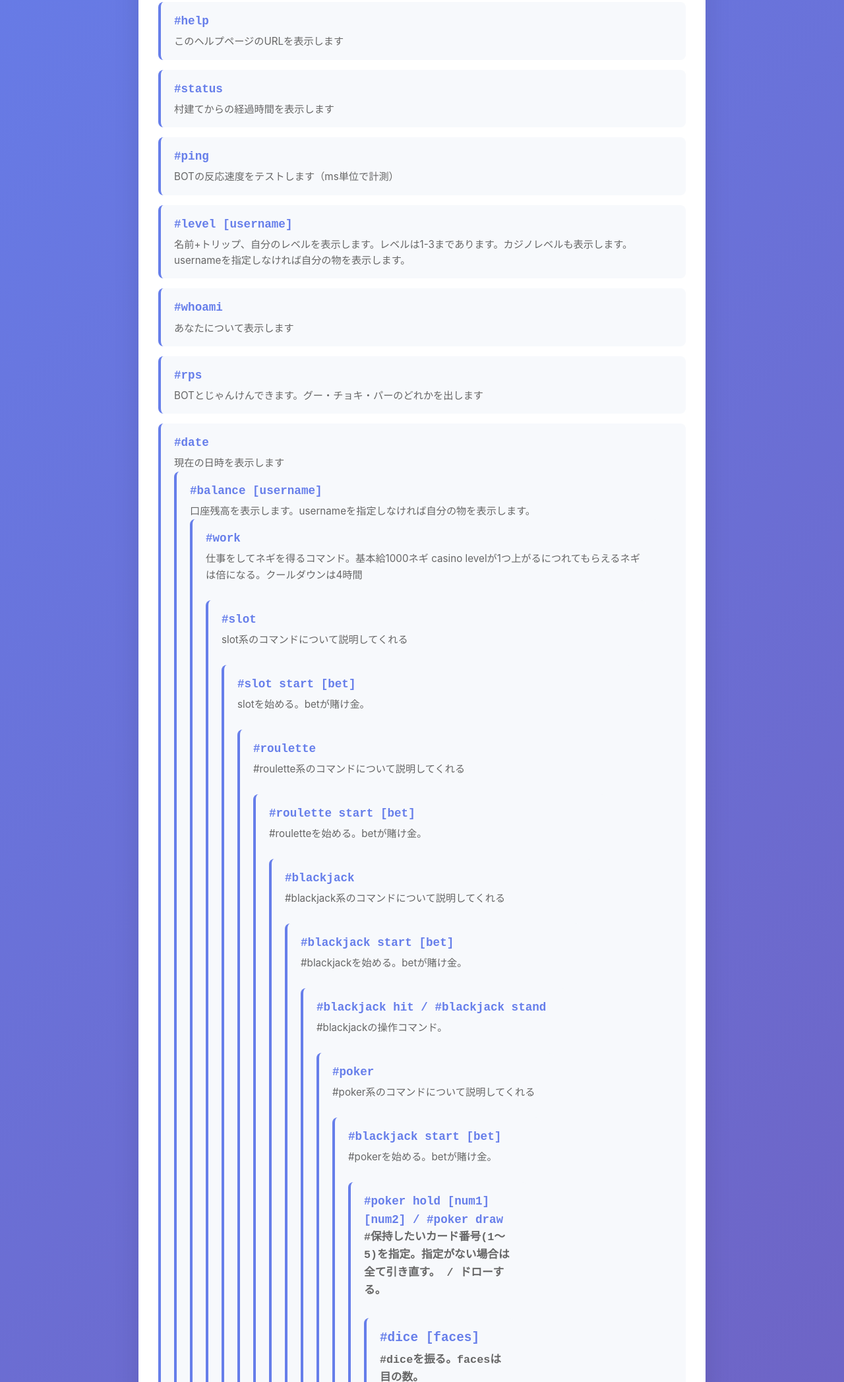
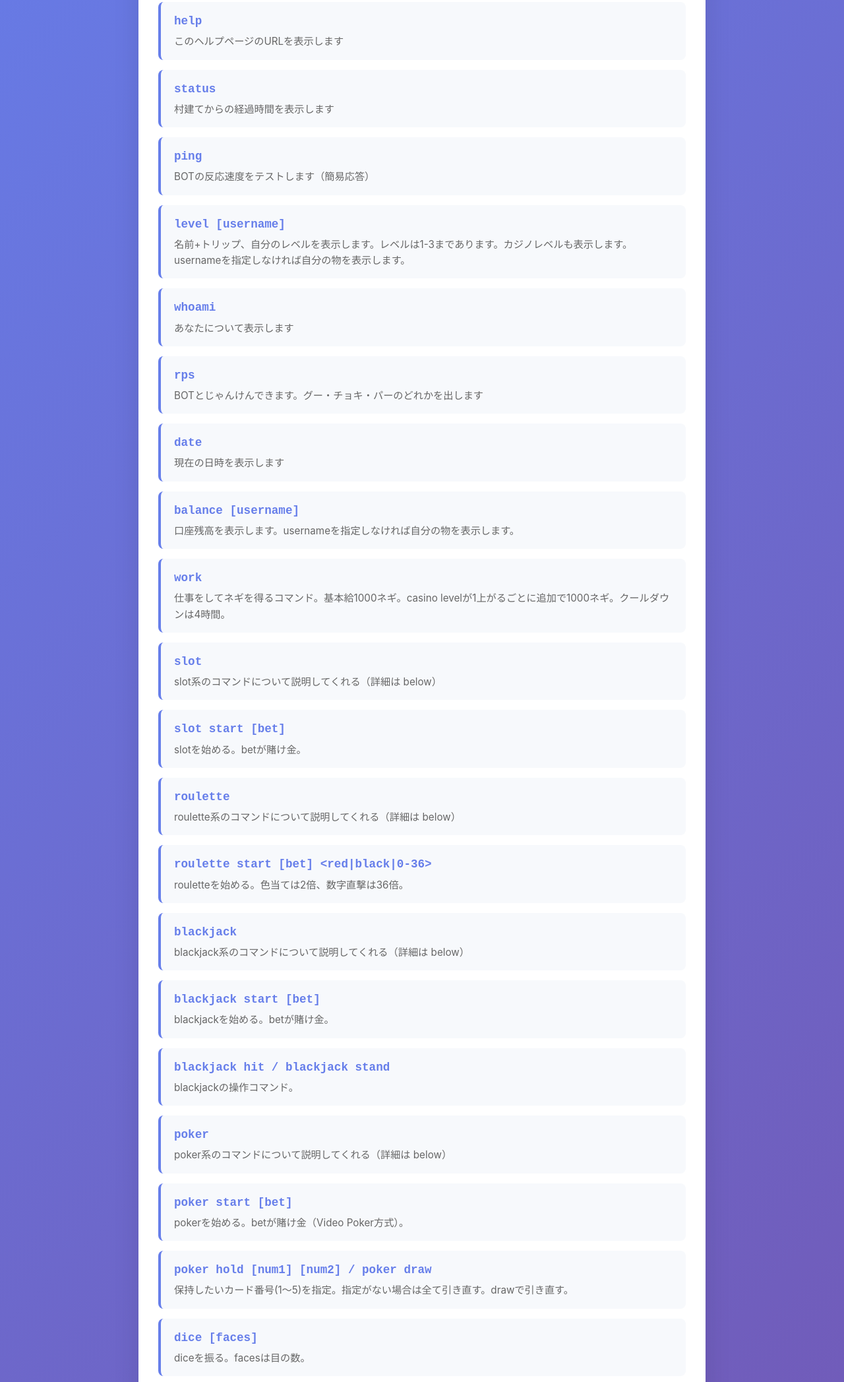
Before and after one commit to kusogakill/negira.bot, a plain HTML site: page index.html in a window 1280 px wide. Shown: the part 481-2576 px from the top of the page at 66% size. Drawn offline with Linux system fonts and the light colour scheme.

Commit message:
Update index.html

```diff
--- a/index.html
+++ b/index.html
@@ -162,94 +162,108 @@
             <h2>コマンド一覧</h2>
 
             <div class="command">
-                <div class="command-name">#help</div>
+                <div class="command-name">help</div>
                 <div class="command-desc">このヘルプページのURLを表示します</div>
             </div>
 
             <div class="command">
-                <div class="command-name">#status</div>
+                <div class="command-name">status</div>
                 <div class="command-desc">村建てからの経過時間を表示します</div>
             </div>
 
             <div class="command">
-                <div class="command-name">#ping</div>
-                <div class="command-desc">BOTの反応速度をテストします（ms単位で計測）</div>
+                <div class="command-name">ping</div>
+                <div class="command-desc">BOTの反応速度をテストします（簡易応答）</div>
             </div>
 
             <div class="command">
-                <div class="command-name">#level [username]</div>
+                <div class="command-name">level [username]</div>
                 <div class="command-desc">名前+トリップ、自分のレベルを表示します。レベルは1-3まであります。カジノレベルも表示します。usernameを指定しなければ自分の物を表示します。</div>
             </div>
 
             <div class="command">
-                <div class="command-name">#whoami</div>
+                <div class="command-name">whoami</div>
                 <div class="command-desc">あなたについて表示します</div>
             </div>
 
             <div class="command">
-                <div class="command-name">#rps</div>
+                <div class="command-name">rps</div>
                 <div class="command-desc">BOTとじゃんけんできます。グー・チョキ・パーのどれかを出します</div>
             </div>
 
             <div class="command">
-                <div class="command-name">#date</div>
+                <div class="command-name">date</div>
                 <div class="command-desc">現在の日時を表示します</div>
+            </div>
 
             <div class="command">
-                <div class="command-name">#balance [username]</div>
+                <div class="command-name">balance [username]</div>
                 <div class="command-desc">口座残高を表示します。usernameを指定しなければ自分の物を表示します。</div>
+            </div>
 
             <div class="command">
-                <div class="command-name">#work</div>
-                <div class="command-desc">仕事をしてネギを得るコマンド。基本給1000ネギ casino levelが1つ上がるにつれてもらえるネギは倍になる。クールダウンは4時間</div>
+                <div class="command-name">work</div>
+                <div class="command-desc">仕事をしてネギを得るコマンド。基本給1000ネギ。casino levelが1上がるごとに追加で1000ネギ。クールダウンは4時間。</div>
+            </div>
 
             <div class="command">
-                <div class="command-name">#slot</div>
-                <div class="command-desc">slot系のコマンドについて説明してくれる</div>
+                <div class="command-name">slot</div>
+                <div class="command-desc">slot系のコマンドについて説明してくれる（詳細は below）</div>
+            </div>
 
             <div class="command">
-                <div class="command-name">#slot start [bet]</div>
+                <div class="command-name">slot start [bet]</div>
                 <div class="command-desc">slotを始める。betが賭け金。</div>
+            </div>
 
             <div class="command">
-                <div class="command-name">#roulette</div>
-                <div class="command-desc">#roulette系のコマンドについて説明してくれる</div>
+                <div class="command-name">roulette</div>
+                <div class="command-desc">roulette系のコマンドについて説明してくれる（詳細は below）</div>
+            </div>
 
             <div class="command">
-                <div class="command-name">#roulette start [bet]</div>
-                <div class="command-desc">#rouletteを始める。betが賭け金。</div>
+                <div class="command-name">roulette start [bet] &lt;red|black|0-36&gt;</div>
+                <div class="command-desc">rouletteを始める。色当ては2倍、数字直撃は36倍。</div>
+            </div>
 
             <div class="command">
-                <div class="command-name">#blackjack</div>
-                <div class="command-desc">#blackjack系のコマンドについて説明してくれる</div>
+                <div class="command-name">blackjack</div>
+                <div class="command-desc">blackjack系のコマンドについて説明してくれる（詳細は below）</div>
+            </div>
 
             <div class="command">
-                <div class="command-name">#blackjack start [bet]</div>
-                <div class="command-desc">#blackjackを始める。betが賭け金。</div>
+                <div class="command-name">blackjack start [bet]</div>
+                <div class="command-desc">blackjackを始める。betが賭け金。</div>
+            </div>
 
             <div class="command">
-                <div class="command-name">#blackjack hit / #blackjack stand</div>
-                <div class="command-desc">#blackjackの操作コマンド。</div>
+                <div class="command-name">blackjack hit / blackjack stand</div>
+                <div class="command-desc">blackjackの操作コマンド。</div>
+            </div>
 
             <div class="command">
-                <div class="command-name">#poker</div>
-                <div class="command-desc">#poker系のコマンドについて説明してくれる</div>
+                <div class="command-name">poker</div>
+                <div class="command-desc">poker系のコマンドについて説明してくれる（詳細は below）</div>
+            </div>
 
             <div class="command">
-                <div class="command-name">#blackjack start [bet]</div>
-                <div class="command-desc">#pokerを始める。betが賭け金。</div>
+                <div class="command-name">poker start [bet]</div>
+                <div class="command-desc">pokerを始める。betが賭け金（Video Poker方式）。</div>
+            </div>
 
             <div class="command">
-                <div class="command-name">#poker hold [num1] [num2] / #poker draw
-                <div class="command-desc">#保持したいカード番号(1〜5)を指定。指定がない場合は全て引き直す。 / ドローする。 </div>
+                <div class="command-name">poker hold [num1] [num2] / poker draw</div>
+                <div class="command-desc">保持したいカード番号(1〜5)を指定。指定がない場合は全て引き直す。drawで引き直す。</div>
+            </div>
 
             <div class="command">
-                <div class="command-name">#dice [faces]</div>
-                <div class="command-desc">#diceを振る。facesは目の数。</div>
+                <div class="command-name">dice [faces]</div>
+                <div class="command-desc">diceを振る。facesは目の数。</div>
+            </div>
 
             <div class="command">
-                <div class="command-name">#math [formula]</div>
-                <div class="command-desc">数式を直接入力して計算。サポート: + - * / % ** ^ は ** として扱う。括弧、単項演算。関数呼び出しや名前参照は不可。</div>
+                <div class="command-name">math [formula]</div>
+                <div class="command-desc">数式を直接入力して計算。サポート: + - * / % ** （^ は ** として扱う）。括弧、単項演算をサポート。関数呼び出しや名前参照は不可。</div>
             </div>
         </div>
 
@@ -258,27 +272,27 @@
             <p style="color: #666; margin-bottom: 20px;">※レベル3の権限が必要です</p>
 
             <div class="command">
-                <div class="command-name">#sudo kick ユーザー名<span class="badge admin">lv.3</span></div>
+                <div class="command-name">sudo kick ユーザー名 <span class="badge admin">lv.3</span></div>
                 <div class="command-desc">指定したユーザーを部屋からキックします</div>
             </div>
 
             <div class="command">
-                <div class="command-name">#sudo setlevel ユーザー名 1-3<span class="badge admin">lv.3</span></div>
+                <div class="command-name">sudo setlevel ユーザー名 1-3 <span class="badge admin">lv.3</span></div>
                 <div class="command-desc">ユーザーの権限レベルを変更します</div>
             </div>
 
             <div class="command">
-                <div class="command-name">#sudo reboot<span class="badge admin">lv.3</span></div>
+                <div class="command-name">sudo reboot <span class="badge admin">lv.3</span></div>
                 <div class="command-desc">村を建て直します（終了→新規作成）</div>
             </div>
 
             <div class="command">
-                <div class="command-name">#add money [username] [amount]<span class="badge admin">lv.3</span></div>
+                <div class="command-name">add money [username] [amount] <span class="badge admin">lv.3</span></div>
                 <div class="command-desc">指定ユーザーに残高を追加。</div>
             </div>
 
             <div class="command">
-                <div class="command-name">#sub money [username] [amount]<span class="badge admin">lv.3</span></div>
+                <div class="command-name">sub money [username] [amount] <span class="badge admin">lv.3</span></div>
                 <div class="command-desc">指定ユーザーの残高を減らす。</div>
             </div>
         </div>
@@ -302,7 +316,7 @@
                 <ul>
                     <li><strong>lv.1</strong> - 一般ユーザー</li>
                     <li><strong>lv.2</strong> - 信頼ユーザー</li>
-                    <li><strong>lv.3</strong> - BOT</li>
+                    <li><strong>lv.3</strong> - BOT / 管理者</li>
                 </ul>
             </div>
         </div>
@@ -311,7 +325,7 @@
             <h2>使い方</h2>
             <ol>
                 <li>人狼Onlineの「雑談村ねぎ家」に入室</li>
-                <li>チャットでコマンドを入力（例: <code>#ping</code>）</li>
+                <li>チャットでコマンドを入力（例: <code>ping</code>）</li>
                 <li>BOTが自動で反応します</li>
             </ol>
             <p style="margin-top: 15px; color: #666;">
```
Lines whose indentation alone changed are shown as unchanged.
